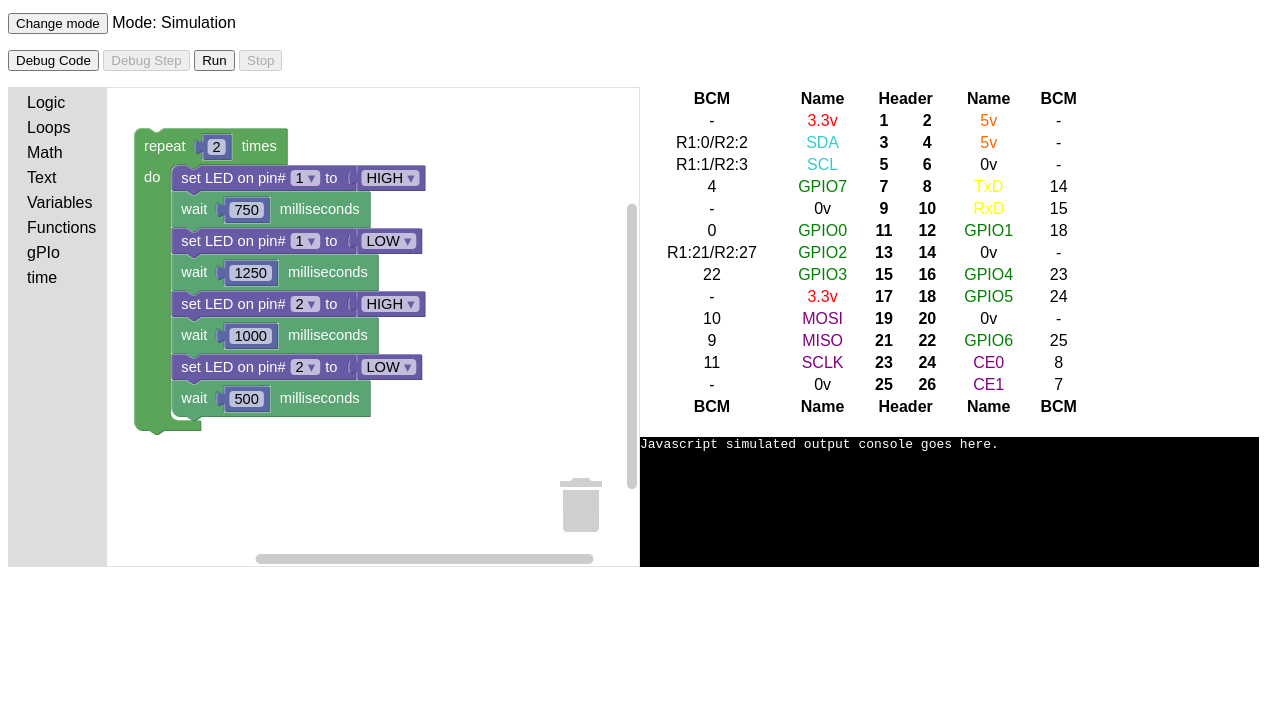
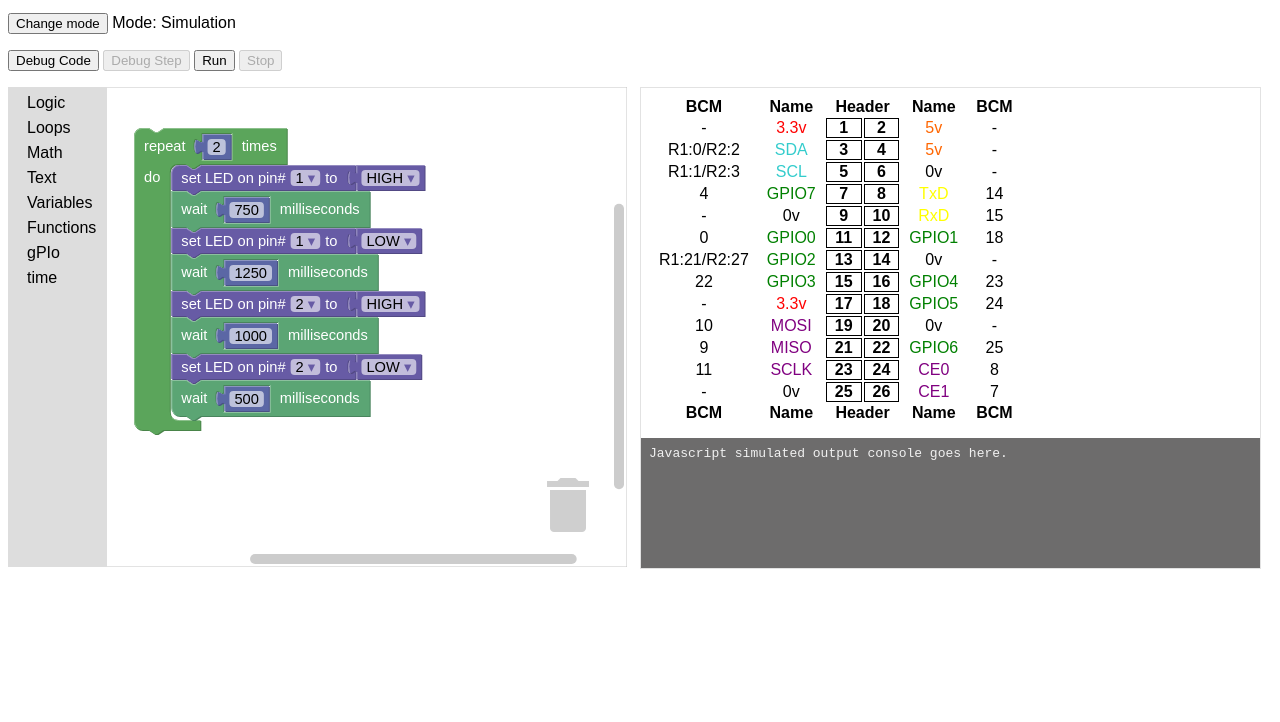
Before and after one commit to carlosperate/Blockly-gPIo, a plain HTML site: page index.html in a window 1280 px wide. Shown: the part 78-800 px from the top of the page. Drawn offline with Linux system fonts and the light colour scheme.

Commit message:
Move all page style into css file.

```diff
--- a/index.html
+++ b/index.html
@@ -11,16 +11,7 @@
   <script src="js/gpio_blocks.js"></script>
   <script src="js/time_blocks.js"></script>
   <script src="blockly/msg/js/en.js"></script>
-  <style>
-    body {
-      background-color: #fff;
-      font-family: sans-serif;
-    }
-    h1 {
-      font-weight: normal;
-      font-size: 140%;
-    }
-  </style>
+  <link rel="stylesheet" type="text/css" href="style.css">
 </head>
 
 <body>
@@ -36,143 +27,143 @@
     <button id="stopButton" onclick="Bgpio.runMode.stop()" disabled="disabled">Stop</button>
   </p>
 
-  <div id="blocklyDiv" style="height: 480px; width: 50%; float: left"></div>
-  <div id="simulationContentDiv" style="height: 480px; width: 49%; float: left; display: block">
-    <div id="pinsDiv" style="height: 350px;">
+  <div id="blocklyDiv" class="content leftContent"></div>
+  <div id="simulationContentDiv" class="content rightContent">
+    <div id="pinsDiv" class="rightContentTop">
       <!-- Table extracted and modified from https://projects.drogon.net/raspberry-pi/wiringpi/pins/ -->
-      <table style="width: 450px;">
+      <table id="pinoutTable">
         <tbody>
           <tr>
-              <th style="text-align: center;">BCM</th>
-              <th style="text-align: center;">Name</th>
-              <th style="text-align: center;" colspan="2">Header</th>
-              <th style="text-align: center;">Name</th>
-              <th style="text-align: center;">BCM</th>
+            <th class="noborder">BCM</th>
+            <th class="noborder">Name</th>
+            <th class="noborder" colspan="2">Header</th>
+            <th class="noborder">Name</th>
+            <th class="noborder">BCM</th>
           </tr>
           <tr>
-              <td style="text-align: center;">-</td>
-              <td style="text-align: center;"><span style="color: #ff0000;">3.3v</span></td>
-              <th style="text-align: center;">1</th>
-              <th style="text-align: center;">2</th>
-              <td style="text-align: center;" align="center"><span style="color: #ff6600;">5v</span></td>
-              <td style="text-align: center;" align="center">-</td>
+            <td>-</td>
+            <td><span style="color: #ff0000;">3.3v</span></td>
+            <th id="pin1">1</th>
+            <th id="pin2">2</th>
+            <td align="center"><span class="pinVolt">5v</span></td>
+            <td align="center">-</td>
           </tr>
           <tr>
-              <td style="text-align: center;">R1:0/R2:2</td>
-              <td style="text-align: center;"><span style="color: #33cccc;">SDA</span></td>
-              <th style="text-align: center;">3</th>
-              <th style="text-align: center;">4</th>
-              <td style="text-align: center;"><span style="color: #ff6600;">5v</span></td>
-              <td style="text-align: center;">-</td>
+            <td>R1:0/R2:2</td>
+            <td><span class="piI2c">SDA</span></td>
+            <th id="pin3">3</th>
+            <th id="pin4">4</th>
+            <td><span class="pinVolt">5v</span></td>
+            <td>-</td>
           </tr>
           <tr>
-              <td style="text-align: center;">R1:1/R2:3</td>
-              <td style="text-align: center;"><span style="color: #33cccc;">SCL</span></td>
-              <th style="text-align: center;">5</th>
-              <th style="text-align: center;">6</th>
-              <td style="text-align: center;"><span style="color: #000000;">0v</span></td>
-              <td style="text-align: center;">-</td>
+            <td>R1:1/R2:3</td>
+            <td><span class="piI2c">SCL</span></td>
+            <th id="pin5">5</th>
+            <th id="pin6">6</th>
+            <td><span class="pinGround">0v</span></td>
+            <td>-</td>
           </tr>
           <tr>
-              <td style="text-align: center;">4</td>
-              <td style="text-align: center;"><span style="color: #008000;">GPIO7</span></td>
-              <th style="text-align: center;">7</th>
-              <th style="text-align: center;">8</th>
-              <td style="text-align: center;"><span style="color: #ffff00;">TxD</span></td>
-              <td style="text-align: center;">14</td>
+            <td>4</td>
+            <td><span class="piGpio">GPIO7</span></td>
+            <th id="pin7">7</th>
+            <th id="pin8">8</th>
+            <td><span style="color: #ffff00;">TxD</span></td>
+            <td>14</td>
           </tr>
           <tr>
-              <td style="text-align: center;">-</td>
-              <td style="text-align: center;"><span style="color: #000000;">0v</span></td>
-              <th style="text-align: center;">9</th>
-              <th style="text-align: center;">10</th>
-              <td style="text-align: center;"><span style="color: #ffff00;">RxD</span></td>
-              <td style="text-align: center;">15</td>
+            <td>-</td>
+            <td><span class="pinGround">0v</span></td>
+            <th id="pin9">9</th>
+            <th id="pin10">10</th>
+            <td><span style="color: #ffff00;">RxD</span></td>
+            <td>15</td>
           </tr>
           <tr>
-              <td style="text-align: center;">0</td>
-              <td style="text-align: center;"><span style="color: #008000;">GPIO0</span></td>
-              <th style="text-align: center;">11</th>
-              <th style="text-align: center;">12</th>
-              <td style="text-align: center;"><span style="color: #008000;">GPIO1</span></td>
-              <td style="text-align: center;">18</td>
+            <td>0</td>
+            <td><span class="piGpio">GPIO0</span></td>
+            <th id="pin11">11</th>
+            <th id="pin12">12</th>
+            <td><span class="piGpio">GPIO1</span></td>
+            <td>18</td>
           </tr>
           <tr>
-              <td style="text-align: center;">R1:21/R2:27</td>
-              <td style="text-align: center;"><span style="color: #008000;">GPIO2</span></td>
-              <th style="text-align: center;">13</th>
-              <th style="text-align: center;">14</th>
-              <td style="text-align: center;"><span style="color: #000000;">0v</span></td>
-              <td style="text-align: center;">-</td>
+            <td>R1:21/R2:27</td>
+            <td><span class="piGpio">GPIO2</span></td>
+            <th id="pin13">13</th>
+            <th id="pin14">14</th>
+            <td><span class="pinGround">0v</span></td>
+            <td>-</td>
           </tr>
           <tr>
-              <td style="text-align: center;">22</td>
-              <td style="text-align: center;"><span style="color: #008000;">GPIO3</span></td>
-              <th style="text-align: center;">15</th>
-              <th style="text-align: center;">16</th>
-              <td style="text-align: center;"><span style="color: #008000;">GPIO4</span></td>
-              <td style="text-align: center;">23</td>
+            <td>22</td>
+            <td><span class="piGpio">GPIO3</span></td>
+            <th id="pin15">15</th>
+            <th id="pin16">16</th>
+            <td><span class="piGpio">GPIO4</span></td>
+            <td>23</td>
           </tr>
           <tr>
-              <td style="text-align: center;">-</td>
-              <td style="text-align: center;"><span style="color: #ff0000;">3.3v</span></td>
-              <th style="text-align: center;">17</th>
-              <th style="text-align: center;">18</th>
-              <td style="text-align: center;"><span style="color: #008000;">GPIO5</span></td>
-              <td style="text-align: center;">24</td>
+            <td>-</td>
+            <td><span style="color: #ff0000;">3.3v</span></td>
+            <th id="pin17">17</th>
+            <th id="pin18">18</th>
+            <td><span class="piGpio">GPIO5</span></td>
+            <td>24</td>
           </tr>
           <tr>
-              <td style="text-align: center;">10</td>
-              <td style="text-align: center;"><span style="color: #800080;">MOSI</span></td>
-              <th style="text-align: center;">19</th>
-              <th style="text-align: center;">20</th>
-              <td style="text-align: center;"><span style="color: #000000;">0v</span></td>
-              <td style="text-align: center;">-</td>
+            <td>10</td>
+            <td><span class="piSpi">MOSI</span></td>
+            <th id="pin19">19</th>
+            <th id="pin20">20</th>
+            <td><span class="pinGround">0v</span></td>
+            <td>-</td>
           </tr>
           <tr>
-              <td style="text-align: center;">9</td>
-              <td style="text-align: center;"><span style="color: #800080;">MISO</span></td>
-              <th style="text-align: center;">21</th>
-              <th style="text-align: center;">22</th>
-              <td style="text-align: center;"><span style="color: #008000;">GPIO6</span></td>
-              <td style="text-align: center;">25</td>
+            <td>9</td>
+            <td><span class="piSpi">MISO</span></td>
+            <th id="pin21">21</th>
+            <th id="pin22">22</th>
+            <td><span class="piGpio">GPIO6</span></td>
+            <td>25</td>
           </tr>
           <tr>
-              <td style="text-align: center;">11</td>
-              <td style="text-align: center;"><span style="color: #800080;">SCLK</span></td>
-              <th style="text-align: center;">23</th>
-              <th style="text-align: center;">24</th>
-              <td style="text-align: center;"><span style="color: #800080;">CE0</span></td>
-              <td style="text-align: center;">8</td>
+            <td>11</td>
+            <td><span class="piSpi">SCLK</span></td>
+            <th id="pin23">23</th>
+            <th id="pin24">24</th>
+            <td><span class="piSpi">CE0</span></td>
+            <td>8</td>
           </tr>
           <tr>
-              <td style="text-align: center;">-</td>
-              <td style="text-align: center;"><span style="color: #000000;">0v</span></td>
-              <th style="text-align: center;">25</th>
-              <th style="text-align: center;">26</th>
-              <td style="text-align: center;"><span style="color: #800080;">CE1</span></td>
-              <td style="text-align: center;">7</td>
+            <td>-</td>
+            <td><span class="pinGround">0v</span></td>
+            <th id="pin25">25</th>
+            <th id="pin26">26</th>
+            <td><span class="piSpi">CE1</span></td>
+            <td>7</td>
           </tr>
           <tr>
-              <th style="text-align: center;">BCM</th>
-              <th style="text-align: center;">Name</th>
-              <th style="text-align: center;" colspan="2">Header</th>
-              <th style="text-align: center;">Name</th>
-              <th style="text-align: center;">BCM</th>
+            <th class="noborder">BCM</th>
+            <th class="noborder">Name</th>
+            <th class="noborder" colspan="2">Header</th>
+            <th class="noborder">Name</th>
+            <th class="noborder">BCM</th>
           </tr>
         </tbody>
       </table>
     </div>
-    <div id="jsConsoleDiv" style="height: 130px; overflow: auto;background-color: black; color: white">
-      <pre style="margin:0; padding:0;">Javascript simulated output console goes here.</pre>
+    <div id="jsConsoleDiv" class="rightContentBottom">
+      <pre>Javascript simulated output console goes here.</pre>
     </div>
   </div>
-  <div id="executionContentDiv" style="height: 480px; width: 49%; float: left; display: none;">
-    <div id="pythonCodeDiv" style="height: 350px; overflow: auto;">
-      <pre id="pythonCodePre" style="margin: 0; padding: 0;">Python code goes here.</pre>
+  <div id="executionContentDiv" class="content rightContent">
+    <div id="pythonCodeDiv" class="rightContentTop">
+      <pre id="pythonCodePre">Python code goes here.</pre>
     </div>
-    <div id="pythonConsoleDiv" style="height: 130px; overflow: auto; background-color: black; color: white">
-      <pre id="pythonConsolePre" style="margin:0; padding:0;">Python real console output goes here.</pre>
+    <div id="pythonConsoleDiv" class="rightContentBottom">
+      <pre id="pythonConsolePre">Python real console output goes here.</pre>
     </div>
   </div>
 
@@ -306,7 +297,7 @@
         </block>
         </statement>
     </block>
-    </xml>
+  </xml>
 
   <script src="js/js_interpreter.js"></script>
   <script src="js/python_interpreter.js"></script>
--- /dev/null
+++ b/style.css
@@ -0,0 +1,81 @@
+body {
+  background-color: #fff;
+  font-family: sans-serif;
+}
+h1 {
+  font-weight: normal;
+  font-size: 140%;
+  font-weight: 600;
+}
+pre {
+  margin: 0;
+  padding: 8px;
+}
+
+/* Content */
+.content {
+  height: 480px;
+  padding: 0;
+  margin: 0;
+}
+
+.leftContent {
+  width: 49%;
+  float: left;
+}
+
+.rightContent {
+  width: 49%;
+  float: left;
+  display: block;
+  margin-left: 1%;
+  border-style: solid;
+  border-color: #E2E2E2;
+  border-width: 1px;
+}
+.rightContentTop {
+  height: 350px;
+  overflow: auto;
+}
+.rightContentBottom {
+  height: 130px;
+  overflow: auto;
+  background-color: #6D6C6C;
+  color: #F1F1F1;
+}
+
+#executionContentDiv {
+  display: none;
+}
+
+/* GPIO table */
+#pinoutTable {
+  margin-top: 8px;
+  margin-left: 8px;
+}
+#pinoutTable td, th {
+  padding: 0px 8px 0px 8px;
+  text-align: center;
+}
+#pinoutTable th {
+  border: 1px solid black;
+}
+#pinoutTable .noborder {
+  border: none;
+}
+
+.pinVolt {
+  color: #ff6600;
+}
+.pinGround {
+  color: #000000;
+}
+.piI2c {
+  color: #33cccc;
+}
+.piGpio {
+  color: #008000;
+}
+.piSpi {
+  color: #800080;
+}
```
